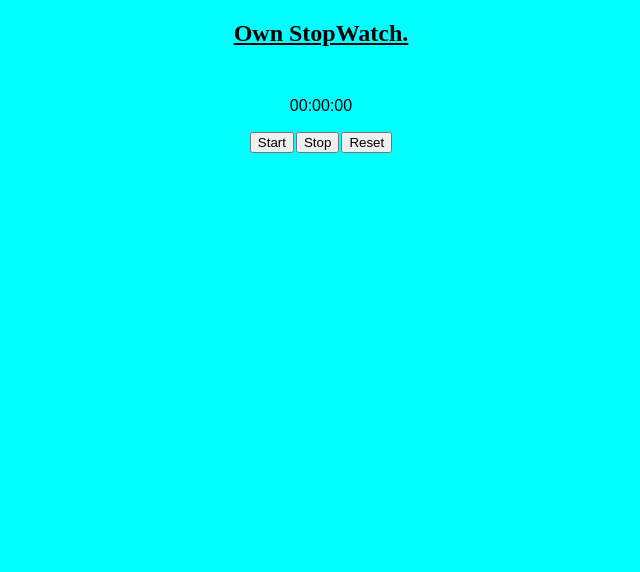
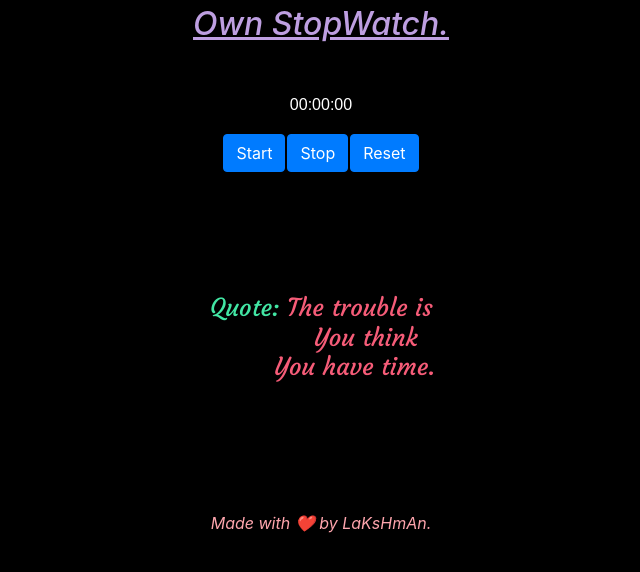
Before and after one commit to lakshmankotiki/own_stopwatch, a plain HTML site: page index.html in a window 1280 px wide. Shown: the whole page, without its empty margins (319-959 px from the left). Drawn offline with nearby package versions, Linux system fonts and the light colour scheme.

Commit message:
added bootstrap cdn and some styles

```diff
--- a/index.html
+++ b/index.html
@@ -4,13 +4,31 @@
 <head>
     <meta charset="utf-8">
     <title>Stopwatch clock</title>
+    <!--Boostrap installation for usage-->
+    <link rel="stylesheet" href="https://stackpath.bootstrapcdn.com/bootstrap/4.3.1/css/bootstrap.min.css" integrity="sha384-ggOyR0iXCbMQv3Xipma34MD+dH/1fQ784/j6cY/iJTQUOhcWr7x9JvoRxT2MZw1T" crossorigin="anonymous">
+    <!-- Font awesome links -->
+    <script src="https://use.fontawesome.com/785d9b07f3.js"></script>
+
+
+    <!--Javascript and Jquery plugins installation for usage-->
+    <script src="https://code.jquery.com/jquery-3.3.1.slim.min.js" integrity="sha384-q8i/X+965DzO0rT7abK41JStQIAqVgRVzpbzo5smXKp4YfRvH+8abtTE1Pi6jizo" crossorigin="anonymous"></script>
+    <script src="https://cdnjs.cloudflare.com/ajax/libs/popper.js/1.14.7/umd/popper.min.js" integrity="sha384-UO2eT0CpHqdSJQ6hJty5KVphtPhzWj9WO1clHTMGa3JDZwrnQq4sF86dIHNDz0W1" crossorigin="anonymous"></script>
+    <script src="https://stackpath.bootstrapcdn.com/bootstrap/4.3.1/js/bootstrap.min.js" integrity="sha384-JjSmVgyd0p3pXB1rRibZUAYoIIy6OrQ6VrjIEaFf/nJGzIxFDsf4x0xIM+B07jRM" crossorigin="anonymous"></script>
+    <link href="https://fonts.googleapis.com/css?family=Courgette&display=swap" rel="stylesheet">
     <link rel="stylesheet" href="style.css">
 </head>
 
 <body>
-    <h2><u>Own StopWatch.</u></h2>
+    <h2><u><i>Own StopWatch.</i></u></h2>
     <p class="clock">Display stopwatch here</p>
     <script src="main.js"></script>
+    <h3><pre><span class="quote">Quote:</span> The trouble is
+            You think
+         You have time.
+    </pre></h3>
+    <footer>
+        <i>Made with ❤️ by LaKsHmAn.</i>
+    </footer>
 </body>
 
 </html>
--- a/main.js
+++ b/main.js
@@ -71,6 +71,13 @@ document.querySelectorAll("button")[2].addEventListener("click", function() {
     secondsCount = 0;
     displayCount();
 });
+
+//applying bootstrap styles for buttons
+var buttonLength = document.querySelectorAll("button").length;
+for(var i=0;i<buttonLength;i++) {
+    document.querySelectorAll("button")[i].classList.add("btn-primary");
+    document.querySelectorAll("button")[i].classList.add("btn");
+}
 //display stopwatch on loading the page and it takes global secondCount means 0
 //so everything is 00:00:00 at this moment
 displayCount();
--- a/style.css
+++ b/style.css
@@ -1,5 +1,6 @@
 body {
-    background-color: aqua;
+    background-color: black;
+    color: white;;
     text-align: center;
 }
 
@@ -8,6 +9,26 @@ body {
     margin-top: 50px;
 }
 
+h2 {
+    margin-top: 5px;
+    color: #be9fe1;
+}
+
 button {
     margin: 1px;
 }
+
+pre {
+    margin-top: 120px;
+    color: #f65c78;
+    font-family: 'Courgette', cursive;
+}
+
+footer {
+    margin-top: 100px;
+    color: #fea5ad;
+}
+
+.quote {
+    color: #42e6a4;
+}
```
